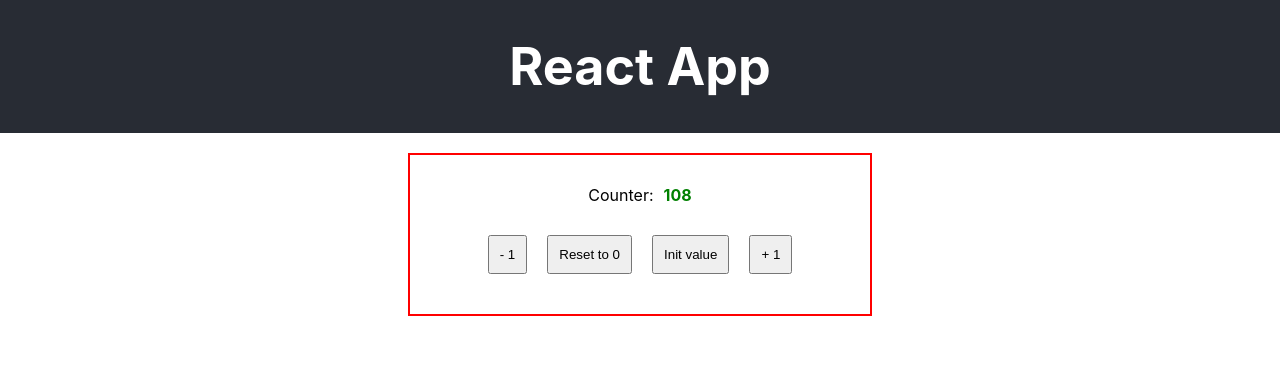
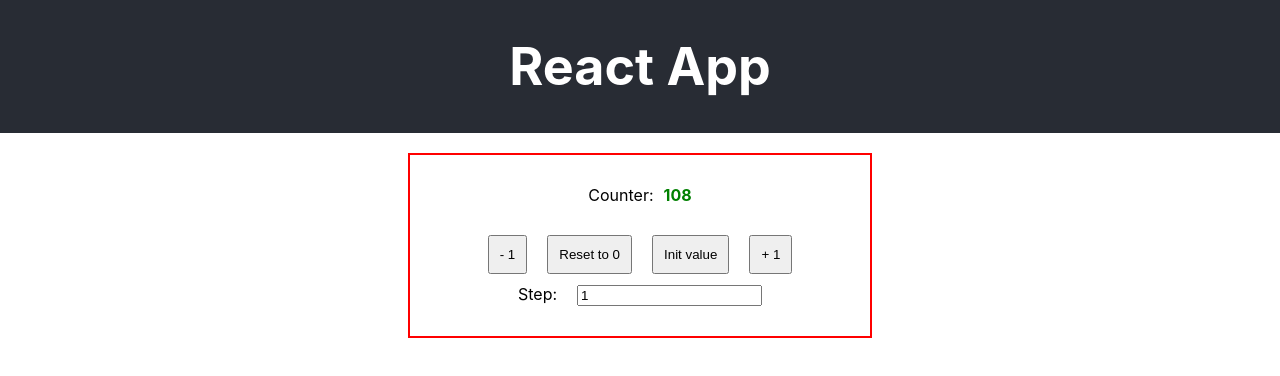
Before and after one commit to Bajamuta/REACT, a React (Create React App) app: page / in a window 1280 px wide. Shown: the top 376 px of the page. Built offline with nearby package versions, Linux system fonts and the light colour scheme.

Commit message:
fixes to Step component - step value should be sent as value of field and parsed to int

```diff
--- a/src/ButtonsPanel.js
+++ b/src/ButtonsPanel.js
@@ -18,7 +18,7 @@ function ButtonsPanel(props) {
             <button onClick={() => {
                 props.buttonMethod('add')
             }}>+ {props.stepValue}</button>
-           {/* <Step stepMethod={props.stepChange} />*/}
+            <Step stepMethod={props.stepChange} />
         </div>
     );
 }
--- a/src/Step.js
+++ b/src/Step.js
@@ -14,7 +14,7 @@ class Step extends Component{
             <div className="input-panel">
                 <label>Step:</label>
                 <input type="number"
-                       onChange={() => this.props.stepMethod(this._inputStep)}
+                       onChange={() => this.props.stepMethod(parseInt(this._inputStep.value))}
                        defaultValue={1} min={1}
                        ref={(data) => { this._inputStep = data} }/>
             </div>
```
